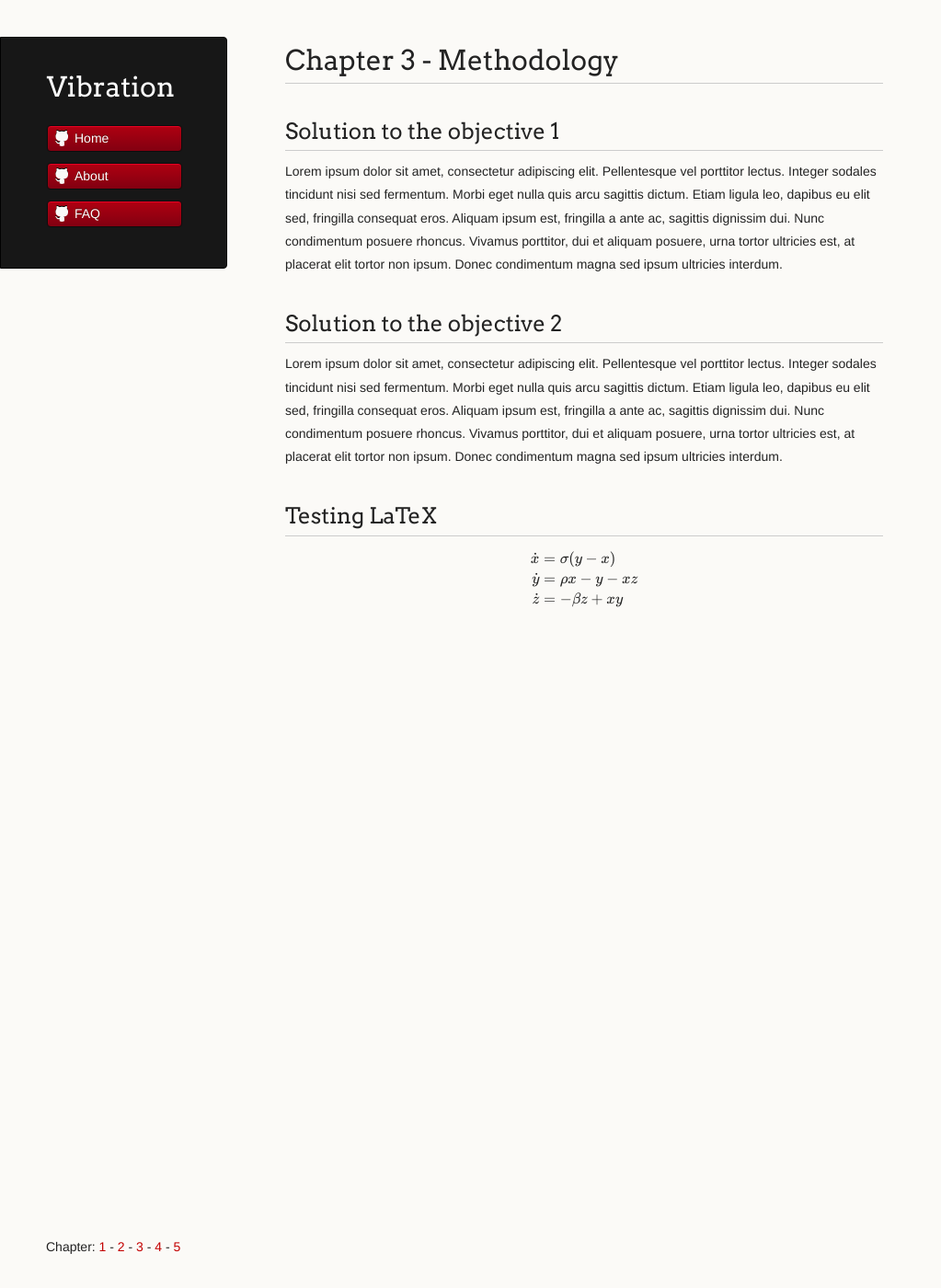
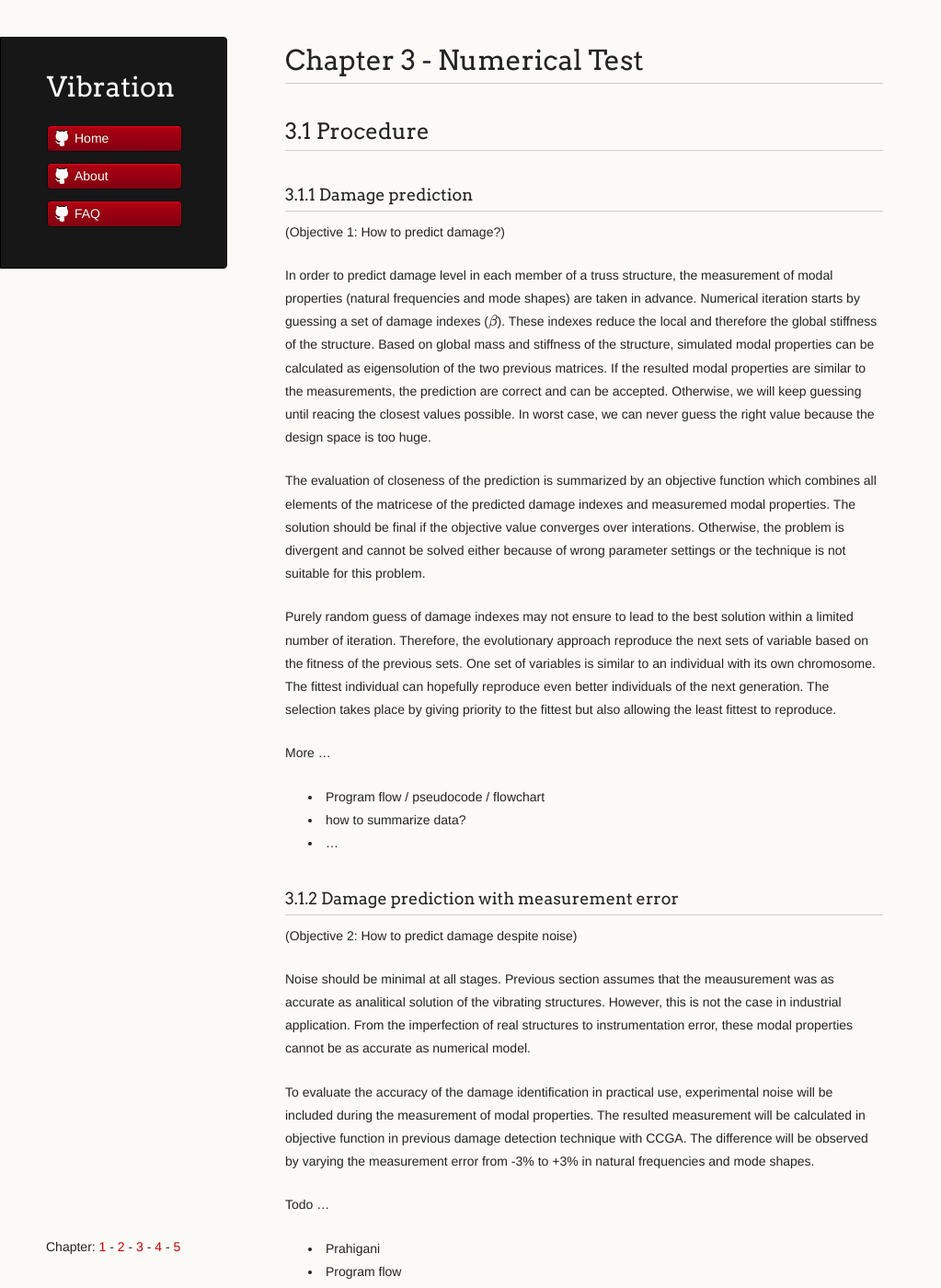
Before and after one commit to vireax/vibration, a Jekyll site: the page built from ch3.md, in a window 1280 px wide and 1400 px high. Shown: the whole window at 92% size, without its empty margins (0-1023 px from the left). Built offline with Jekyll 4.4.1, drawn with Linux system fonts in a browser that asks for light colours; formulas are drawn with MathJax 3; some of the changed text lies outside the part shown.

Commit message:
ch3 procedure

```diff
--- a/ch3.md
+++ b/ch3.md
@@ -1,14 +1,76 @@
 ---
 layout: page
-title: Chapter 3 - Methodology
+title: Chapter 3 - Numerical Test
 ---
 
-## Solution to the objective 1
-Lorem ipsum dolor sit amet, consectetur adipiscing elit. Pellentesque vel porttitor lectus. Integer sodales tincidunt nisi sed fermentum. Morbi eget nulla quis arcu sagittis dictum. Etiam ligula leo, dapibus eu elit sed, fringilla consequat eros. Aliquam ipsum est, fringilla a ante ac, sagittis dignissim dui. Nunc condimentum posuere rhoncus. Vivamus porttitor, dui et aliquam posuere, urna tortor ultricies est, at placerat elit tortor non ipsum. Donec condimentum magna sed ipsum ultricies interdum.
+## 3.1 Procedure
+### 3.1.1 Damage prediction
 
-## Solution to the objective 2
-Lorem ipsum dolor sit amet, consectetur adipiscing elit. Pellentesque vel porttitor lectus. Integer sodales tincidunt nisi sed fermentum. Morbi eget nulla quis arcu sagittis dictum. Etiam ligula leo, dapibus eu elit sed, fringilla consequat eros. Aliquam ipsum est, fringilla a ante ac, sagittis dignissim dui. Nunc condimentum posuere rhoncus. Vivamus porttitor, dui et aliquam posuere, urna tortor ultricies est, at placerat elit tortor non ipsum. Donec condimentum magna sed ipsum ultricies interdum.
+(Objective 1: How to predict damage?)
 
-## Testing LaTeX
+In order to predict damage level in each member of a truss structure, the measurement of modal properties (natural frequencies and mode shapes) are taken in advance. Numerical iteration starts by guessing a set of damage indexes ($$ \beta $$). These indexes reduce the local and therefore the global stiffness of the structure. Based on global mass and stiffness of the structure, simulated modal properties can be calculated as eigensolution of the two previous matrices. If the resulted modal properties are similar to the measurements, the prediction are correct and can be accepted. Otherwise, we will keep guessing until reacing the closest values possible. In worst case, we can never guess the right value because the design space is too huge.
 
-$$ \begin{aligned} \dot{x} & = \sigma(y-x) \\ \dot{y} & = \rho x - y - xz \\ \dot{z} & = -\beta z + xy \end{aligned} $$
+The evaluation of closeness of the prediction is summarized by an objective function which combines all elements of the matricese of the predicted damage indexes and measuremed modal properties. The solution should be final if the objective value converges over interations. Otherwise, the problem is divergent and cannot be solved either because of wrong parameter settings or the technique is not suitable for this problem.
+
+Purely random guess of damage indexes may not ensure to lead to the best solution within a limited number of iteration. Therefore, the evolutionary approach reproduce the next sets of variable based on the fitness of the previous sets. One set of variables is similar to an individual with its own chromosome. The fittest individual can hopefully reproduce even better individuals of the next generation. The selection takes place by giving priority to the fittest but also allowing the least fittest to reproduce.
+
+More ...
+* Program flow / pseudocode / flowchart
+* how to summarize data?
+* ...
+
+### 3.1.2 Damage prediction with measurement error
+
+(Objective 2: How to predict damage despite noise)
+
+Noise should be minimal at all stages. Previous section assumes that the meausurement was as accurate as analitical solution of the vibrating structures. However, this is not the case in industrial application. From the imperfection of real structures to instrumentation error, these modal properties cannot be as accurate as numerical model.
+
+To evaluate the accuracy of the damage identification in practical use, experimental noise will be included during the measurement of modal properties. The resulted measurement will be calculated in objective function in previous damage detection technique with CCGA. The difference will be observed by varying the measurement error from -3% to +3% in natural frequencies and mode shapes.
+
+Todo ...
+* Prahigani
+* Program flow
+
+## 3.2 Test cases
+### 3.2.1 2D Structure
+
+Based on Rao et al., 2004
+* 6 nodes
+* 11 members
+* 1 pivot and 1 roller supports
+* E, ro, A, l
+Cases
+* undamaged $$ \alpha = ones(11) $$
+* partially damaged ( members 3 and 6)
+* 1 missing member (10)
+
+Todo
+* (image)
+
+### 3.2.2 3D Structure
+
+Based on Nam Il Kim, 2013
+* 12 nodes
+* 36 members
+* fixed support in all four bottom nodes
+* E, ro, A, l
+
+Cases
+* undamaged
+* (?)...
+* (?)...
+
+## 3.3 Results
+### 3.3.1 Damage prediction
+
+Todo...
+* result of 2D (in table)
+* result of 3D (in table or chart because of too many elements)
+
+### 3.3.2 Damage predition with noise
+
+Todo...
+* 2D (2 level table, $$ noise \in [-3%,+3%] $$
+* 3D (2 level table, $$ noise \in [-3%,+3%] $$
+
+## Discussion
```
